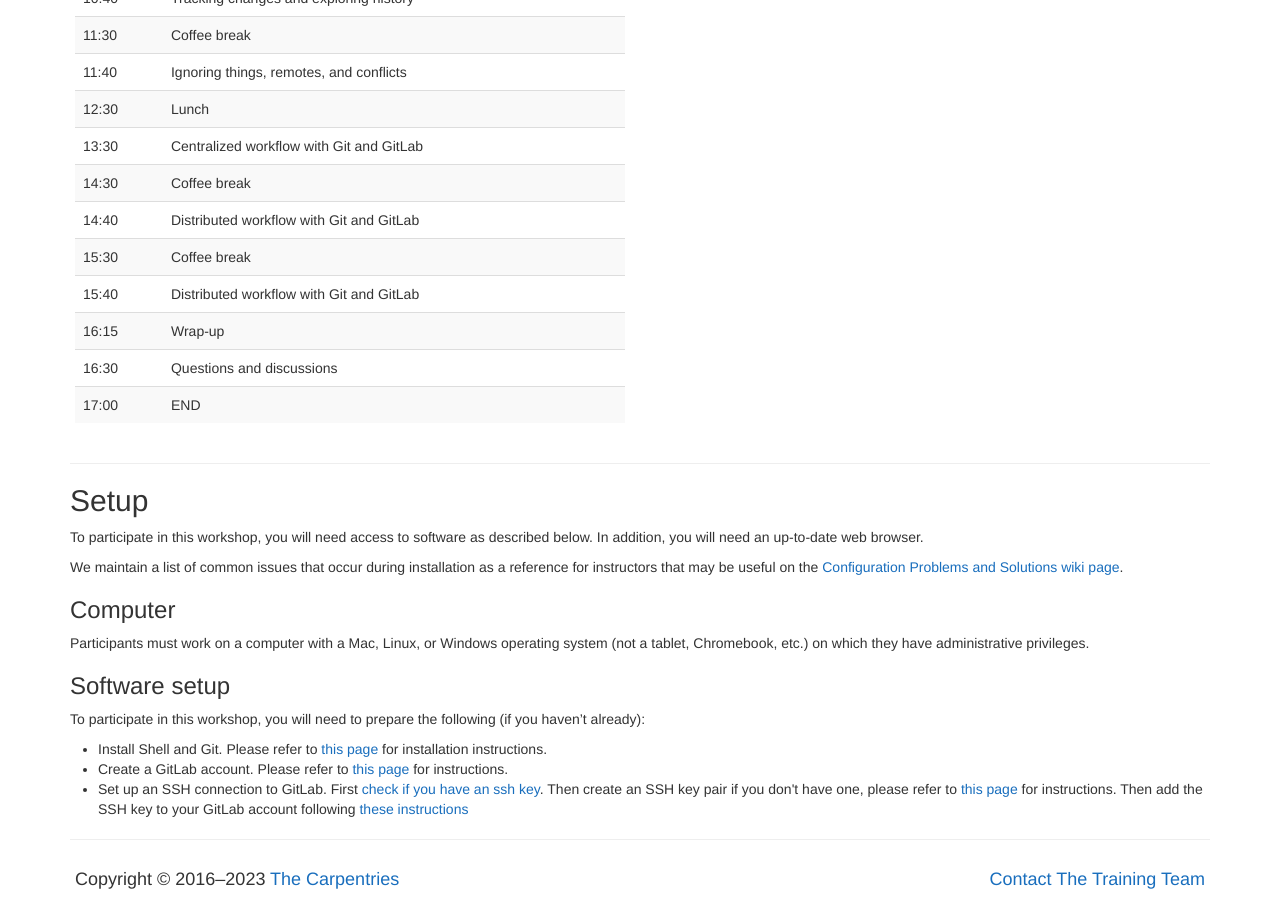
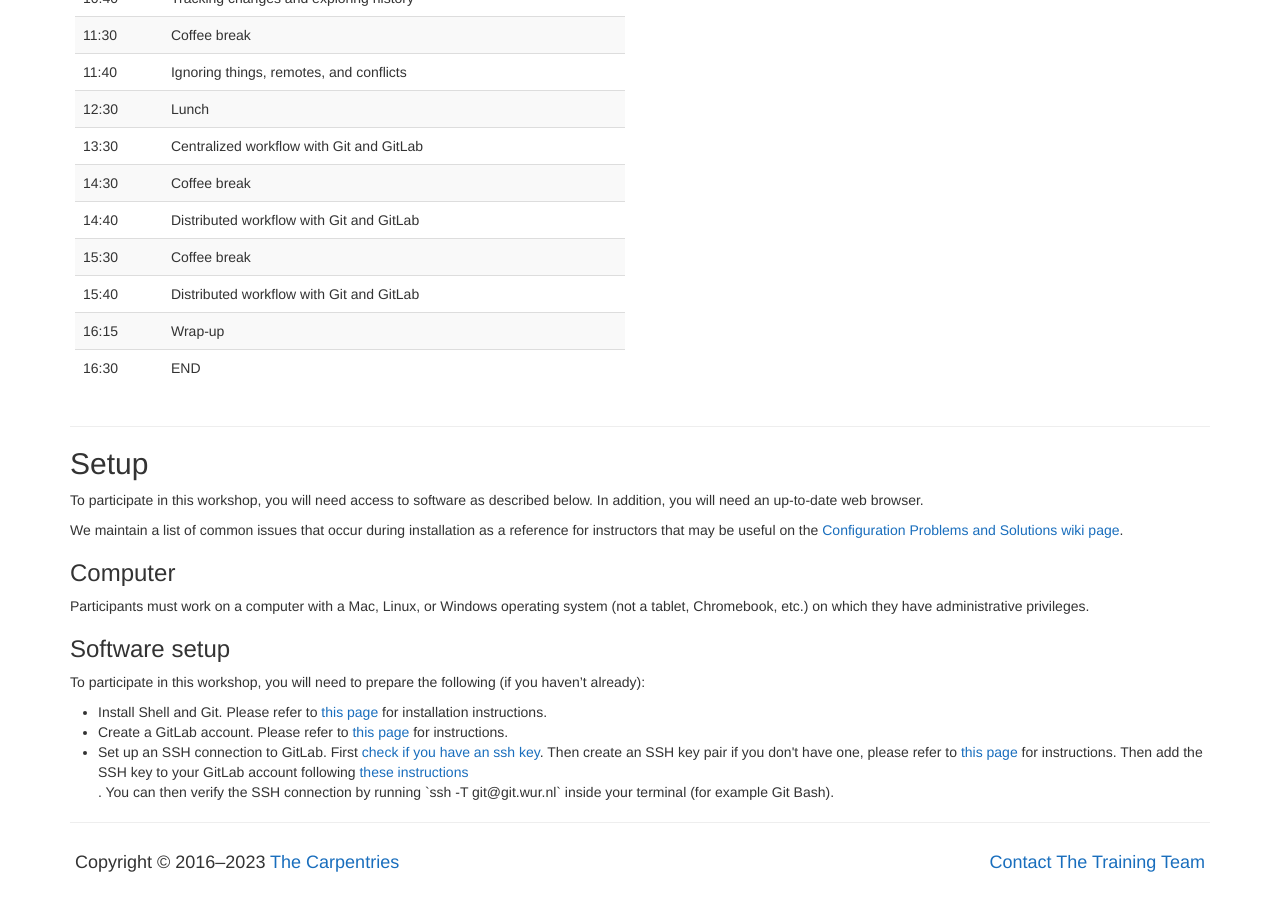
Before and after one commit to esciencecenter-digital-skills/2023-06-28-wdcc-git, a Jekyll site: the page built from index.md, in a window 1280 px wide and 900 px high, scrolled down 1455 px. Built offline with Jekyll 4.4.1, drawn with Linux system fonts in a browser that asks for light colours.

Commit message:
Add verification for wur git

```diff
--- a/index.md
+++ b/index.md
@@ -274,8 +274,7 @@ of code below the Schedule `<h2>` header below with
       <tr> <td>15:30</td>  <td>Coffee break</td> </tr>
       <tr> <td>15:40</td>  <td>Distributed workflow with Git and GitLab</td> </tr>
       <tr> <td>16:15</td>  <td>Wrap-up</td> </tr>
-      <tr> <td>16:30</td>  <td>Questions and discussions</td> </tr>
-      <tr> <td>17:00</td>  <td>END</td> </tr>
+      <tr> <td>16:30</td>  <td>END</td> </tr>
     </tbody></table>
   </div>
 </div>
@@ -332,5 +331,5 @@ during the workshop.
 <ul>
   <li>Install Shell and Git. Please refer to <a href="https://coderefinery.github.io/installation/shell-and-git/">this page</a> for installation instructions.</li>
   <li>Create a GitLab account. Please refer to <a href="https://gitlab.com/users/sign_up">this page</a> for instructions.</li>
-  <li>Set up an SSH connection to GitLab. First <a href="https://docs.gitlab.com/ee/user/ssh.html#see-if-you-have-an-existing-ssh-key-pair">check if you have an ssh key</a>. Then create an SSH key pair if you don't have one, please refer to <a href="https://docs.gitlab.com/ee/user/ssh.html#generate-an-ssh-key-pair">this page</a> for instructions. Then add the SSH key to your GitLab account following <a href="https://docs.gitlab.com/ee/user/ssh.html#add-an-ssh-key-to-your-gitlab-account">these instructions</a></li>
+  <li>Set up an SSH connection to GitLab. First <a href="https://docs.gitlab.com/ee/user/ssh.html#see-if-you-have-an-existing-ssh-key-pair">check if you have an ssh key</a>. Then create an SSH key pair if you don't have one, please refer to <a href="https://docs.gitlab.com/ee/user/ssh.html#generate-an-ssh-key-pair">this page</a> for instructions. Then add the SSH key to your GitLab account following <a href="https://docs.gitlab.com/ee/user/ssh.html#add-an-ssh-key-to-your-gitlab-account">these instructions</a></li>. You can then verify the SSH connection by running `ssh -T git@git.wur.nl` inside your terminal (for example Git Bash).
 </ul>
```
